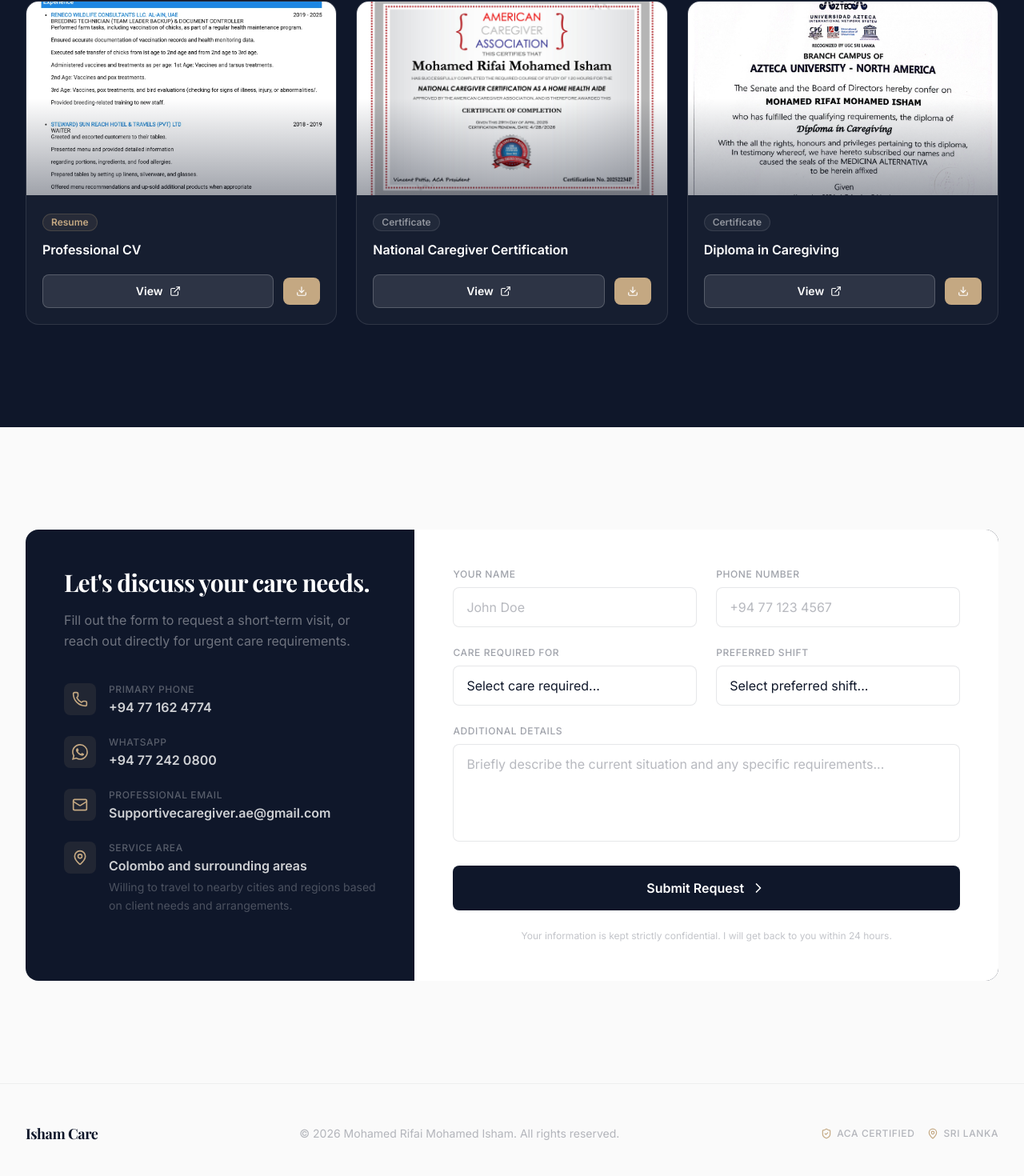
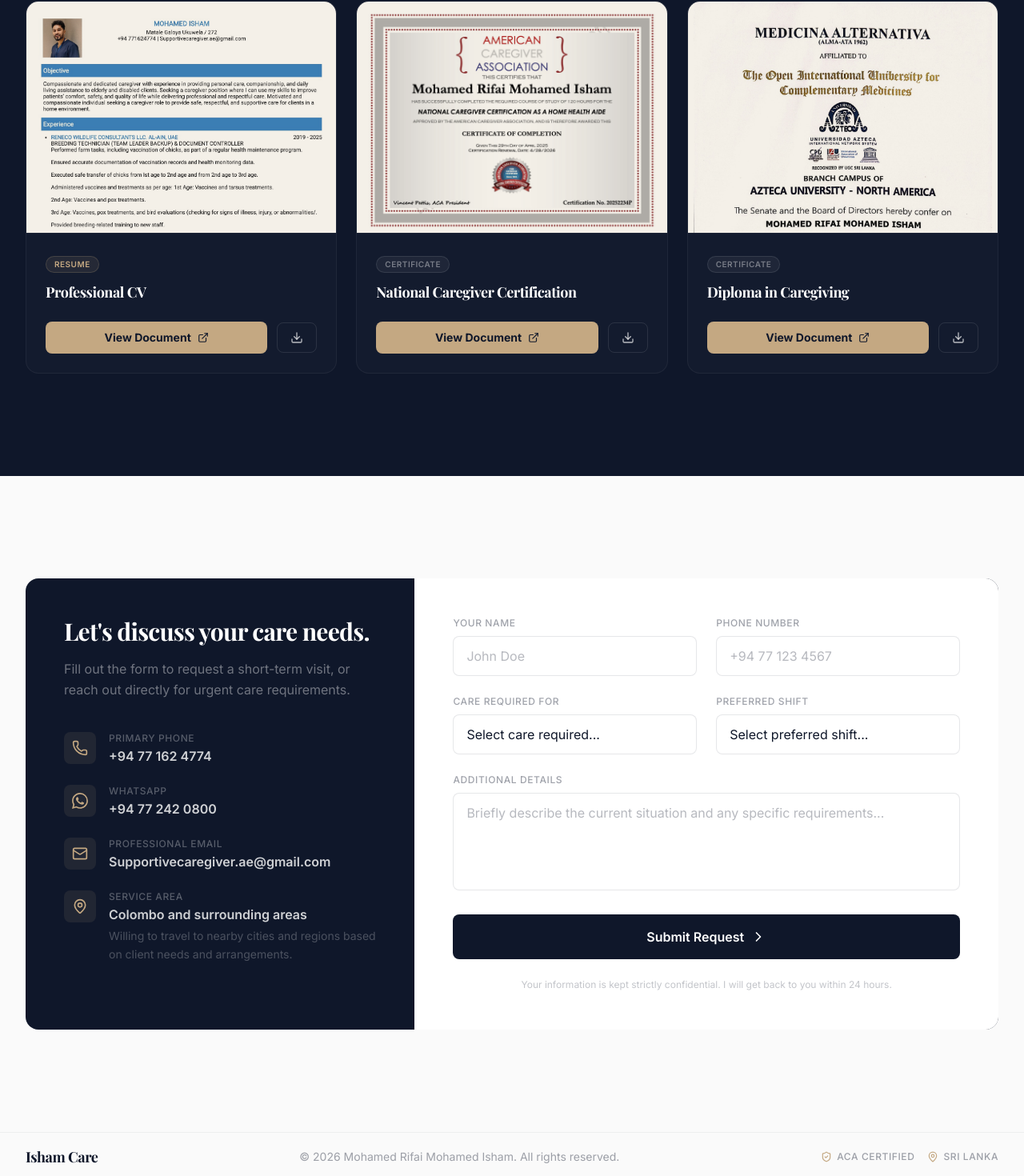
Before and after one commit to nazham/caregiver-portfolio, a Next.js app: page / in a window 1280 px wide. Shown: the part 4838-6308 px from the top of the page at 80% size. Built offline with nearby package versions, Linux system fonts and the light colour scheme.

Commit message:
feat: enhance document card design with optimized image rendering and refined UI components

```diff
--- a/src/components/Credentials.tsx
+++ b/src/components/Credentials.tsx
@@ -93,6 +93,7 @@ export default function Credentials() {
                 type={doc.type}
                 pdfPath={doc.pdfPath}
                 thumbPath={doc.thumbPath}
+                priority={index < 2}
               />
             ))}
           </div>
--- a/src/components/DocumentCard.tsx
+++ b/src/components/DocumentCard.tsx
@@ -9,71 +9,67 @@ interface DocumentCardProps {
   type: string;
   pdfPath: string;
   thumbPath: string;
+  priority?: boolean;
 }
 
-export default function DocumentCard({ title, type, pdfPath, thumbPath }: DocumentCardProps) {
+export default function DocumentCard({ title, type, pdfPath, thumbPath, priority = false }: DocumentCardProps) {
   const isResume = type.toLowerCase() === 'resume';
 
   return (
     <article
-      className="group bg-white/[0.03] border border-white/10 hover:border-[#C4A882]/30 rounded-2xl overflow-hidden transition-all duration-300 hover:-translate-y-0.5 flex flex-col h-full"
+      className="group bg-white/[0.02] border border-white/5 hover:border-[#C4A882]/20 rounded-2xl overflow-hidden transition-all duration-300 hover:-translate-y-0.5 flex flex-col h-full"
     >
-      {/* Thumbnail Cover */}
-      <div className="relative aspect-[16/10] w-full overflow-hidden">
+      {/* Thumbnail Cover — Full-bleed preview to eliminate empty space */}
+      <div className="relative aspect-[4/3] w-full overflow-hidden border-b border-white/5">
         <Image
           src={thumbPath}
           alt={`${title} Thumbnail`}
           fill
-          sizes="(max-width: 768px) 100vw, (max-width: 1200px) 50vw, 33vw"
-          className="object-cover transition-transform duration-500 group-hover:scale-105"
-          loading="lazy"
-        />
-        {/* Soft Overlay */}
-        <div
-          className="absolute inset-0 bg-gradient-to-t from-[#0F172A]/40 via-transparent to-transparent pointer-events-none"
-          aria-hidden="true"
+          sizes="(max-width: 768px) 100vw, 33vw"
+          className="object-cover object-top filter brightness-[0.93] contrast-[0.97] saturate-[0.8] sepia-[0.12] transition-transform duration-500 group-hover:scale-105"
+          priority={priority}
         />
       </div>
 
       {/* Info Content */}
-      <div className="p-5 flex-1 flex flex-col justify-between">
+      <div className="p-6 flex-1 flex flex-col justify-between">
         <div>
           {/* Document Type Badge */}
           <span
-            className={`inline-flex items-center px-2.5 py-0.5 rounded-full text-xs font-semibold border ${
+            className={`inline-flex items-center px-2.5 py-0.5 rounded-full text-[10px] font-semibold uppercase tracking-wider border ${
               isResume
                 ? 'bg-[#C4A882]/10 text-[#C4A882] border-[#C4A882]/20'
-                : 'bg-white/5 text-white/50 border-white/10'
+                : 'bg-white/5 text-white/40 border-white/10'
             }`}
           >
             {type}
           </span>
 
           {/* Document Title */}
-          <h4 className="text-base font-semibold text-white mt-3 leading-snug line-clamp-2">
+          <h4 className="heading-serif text-lg font-bold text-white mt-3 leading-snug line-clamp-2">
             {title}
           </h4>
         </div>
 
         {/* Action Buttons bar */}
-        <div className="flex items-center gap-3 mt-5">
+        <div className="flex items-center gap-3 mt-6">
           <a
             href={pdfPath}
             target="_blank"
             rel="noopener noreferrer"
-            className="flex-1 btn-outline-light"
+            className="flex-1 py-2.5 px-4 bg-[#C4A882] hover:bg-[#B89B75] text-[#0F172A] text-sm font-bold rounded-lg transition-all duration-200 flex items-center justify-center gap-2 cursor-pointer"
           >
-            <span>View</span>
+            <span>View Document</span>
             <ExternalLink className="w-3.5 h-3.5" />
           </a>
 
           <a
             href={pdfPath}
             download
-            className="btn-accent py-2.5 px-4 rounded-lg text-sm"
+            className="py-2.5 px-4 bg-transparent hover:bg-white/5 border border-white/10 hover:border-[#C4A882] text-white/70 hover:text-[#C4A882] rounded-lg transition-all duration-200 flex items-center justify-center cursor-pointer"
             aria-label={`Download ${title}`}
           >
-            <Download className="w-3.5 h-3.5" />
+            <Download className="w-4 h-4" />
           </a>
         </div>
       </div>
--- a/src/components/Footer.tsx
+++ b/src/components/Footer.tsx
@@ -6,19 +6,19 @@ export default function Footer() {
   const { personalInfo } = portfolioContent;
 
   return (
-    <footer className="bg-[#FAFAFA] py-12 border-t border-[#0F172A]/5">
-      <div className="container-custom flex flex-col md:flex-row justify-between items-center gap-6">
+    <footer className="bg-[#FAFAFA] py-10 md:py-4 border-t border-[#0F172A]/5">
+      <div className="container-custom flex flex-col md:flex-row justify-between items-center gap-6 md:gap-8">
 
         {/* Logo — Serif wordmark, no icon box */}
         <span className="heading-serif font-bold text-lg text-[#0F172A]">{personalInfo.brandName}</span>
 
         {/* Copyright */}
-        <p className="text-sm text-[#0F172A]/30">
+        <p className="text-xs md:text-sm text-[#0F172A]/40 text-center md:text-left leading-relaxed max-w-[280px] sm:max-w-none">
           © {new Date().getFullYear()} {personalInfo.name}. All rights reserved.
         </p>
 
         {/* Regional Badges */}
-        <div className="flex items-center gap-4 text-xs font-medium text-[#0F172A]/30 uppercase tracking-wider">
+        <div className="flex items-center justify-center gap-4 text-xs font-medium text-[#0F172A]/40 uppercase tracking-wider">
           <span className="flex items-center gap-1.5">
             <ShieldCheck className="w-3.5 h-3.5 text-[#C4A882]" /> ACA Certified
           </span>
```
